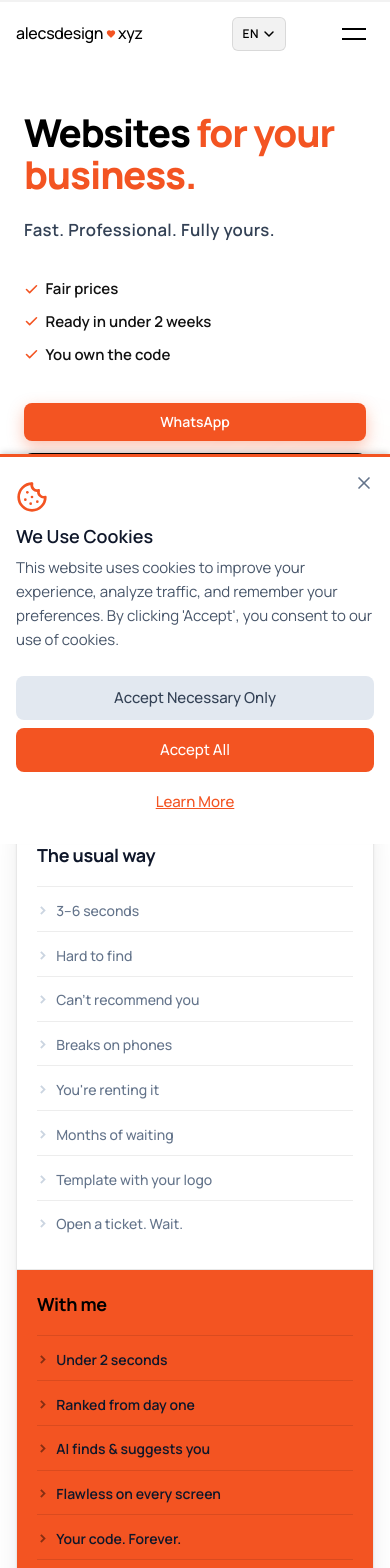
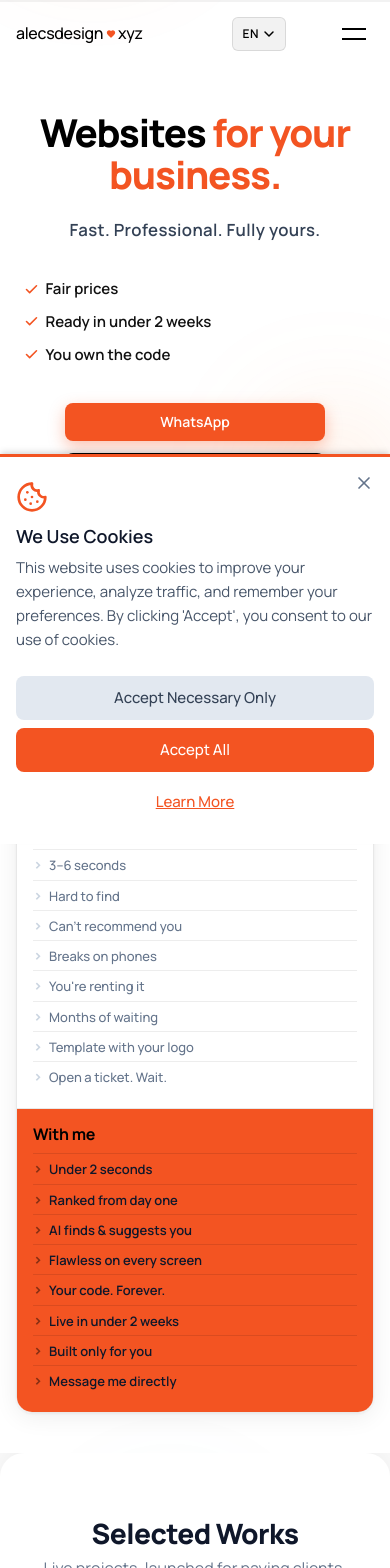
Before and after one commit to ZaZza402/alecsdesign, a React (Vite) app: page / in a window 390 px wide. Shown: the top 1568 px of the page. Built offline with nearby package versions, Linux system fonts and the light colour scheme.

Commit message:
ui: center hero text+CTAs on mobile, compact comparison cards

```diff
--- a/src/sections/ComparisonSection.css
+++ b/src/sections/ComparisonSection.css
@@ -106,7 +106,7 @@
 }
 
 .comparison-card__item::before {
-  content: '\203A';
+  content: "\203A";
   font-size: 1.1rem;
   font-weight: 700;
   color: #cbd5e1;
@@ -126,11 +126,11 @@
 /* â”€â”€ Responsive â”€â”€â”€â”€â”€â”€â”€â”€â”€â”€â”€â”€â”€â”€â”€â”€â”€â”€â”€â”€â”€â”€â”€â”€â”€â”€â”€â”€â”€â”€â”€â”€â”€â”€â”€â”€â”€â”€â”€â”€â”€â”€â”€â”€â”€â”€â”€â”€ */
 @media (max-width: 640px) {
   .comparison-section {
-    padding: 3rem 1rem 3.5rem;
+    padding: 2.25rem 1rem 2.5rem;
   }
 
   .comparison-intro {
-    margin-bottom: 1.75rem;
+    margin-bottom: 1.5rem;
   }
 
   .comparison-cards {
@@ -143,17 +143,22 @@
   }
 
   .comparison-card {
-    padding: 1.5rem 1.25rem;
+    padding: 1rem;
   }
 
   .comparison-card__title {
-    font-size: 1.125rem;
-    margin-bottom: 1.25rem;
+    font-size: 1rem;
+    margin-bottom: 0.6rem;
   }
 
   .comparison-card__item {
-    font-size: 0.875rem;
-    padding: 0.6rem 0;
+    font-size: 0.8125rem;
+    padding: 0.25rem 0;
+    gap: 0.4rem;
+  }
+
+  .comparison-card__item::before {
+    font-size: 0.95rem;
   }
 }
 
--- a/src/sections/HeroSection.css
+++ b/src/sections/HeroSection.css
@@ -34,7 +34,7 @@
 @media (max-width: 768px) {
   .hero-section__content {
     padding: 0 1.5rem 2rem 1.5rem;
-    text-align: left;
+    text-align: center;
   }
 }
 
@@ -116,7 +116,12 @@
 @media (max-width: 768px) {
   .hero-section__cta {
     flex-direction: column;
-    align-items: stretch; /* full-width buttons on mobile */
+    align-items: center;
+  }
+
+  .hero-cta-button {
+    width: 100%;
+    max-width: 260px;
   }
 }
 
```
